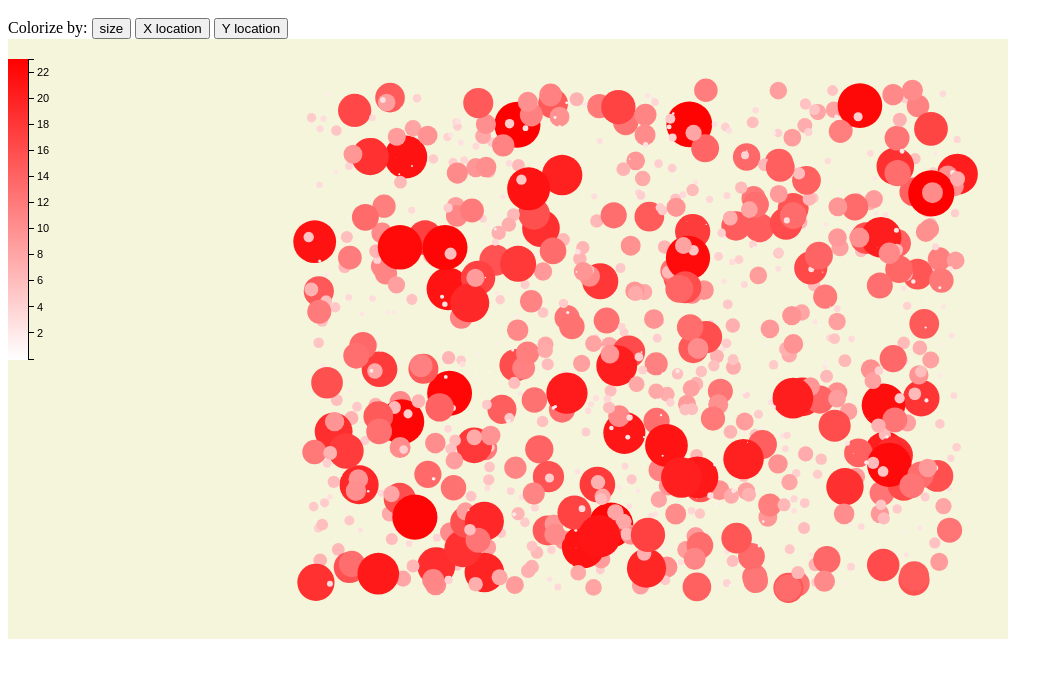
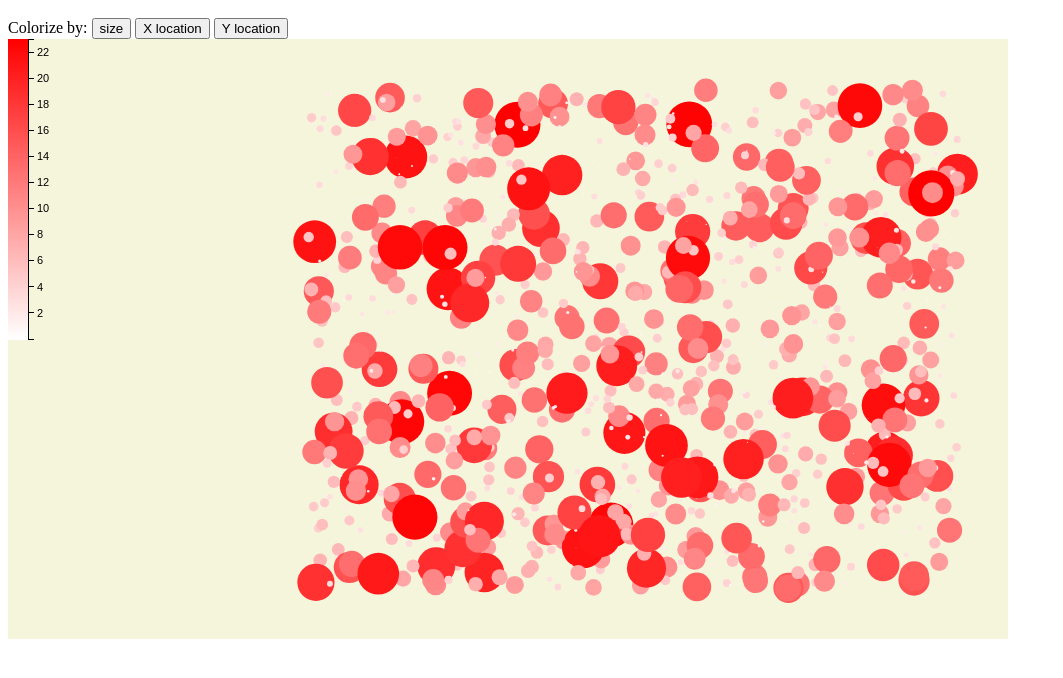
Before and after one commit to bmschmidt/colorbar, a plain HTML site: page index.html in a window 1280 px wide. Shown: the part 48-726 px from the top of the page, without its empty margins (0-1063 px from the left). Drawn offline with nearby package versions, Linux system fonts and the light colour scheme.

Commit message:
re-enabling origin to fix location: lightly tested

```diff
--- a/colorbar.js
+++ b/colorbar.js
@@ -1,6 +1,6 @@
 function Colorbar() {
     var scale, // the input scale this represents;
-    margin = {top: 20, right: 30, bottom: 30, left: 0}
+    margin = {top: 0, right: 30, bottom: 30, left: 0}
     orient = "vertical",
 
     origin = {
@@ -107,15 +107,19 @@ function Colorbar() {
 
             // select the svg if it exists
             var svg = d3.select(this)
-                .selectAll("svg.colorbar")
+                .selectAll("g.colorbar")
                 .data([origin]);
 
             // otherwise create the skeletal chart
-            var g_enter = svg.enter()
-                .append("svg")
+            var svg_enter = svg.enter()
+                .append("g")
                 .classed("colorbar", true)
+		.attr("transform",function(d) {return "translate(" + d[0] + "," + d[1] + ")"})
+
+	    var g_enter = svg_enter
                 .append("g")
                 .classed("colorbar", true);
+
             g_enter.append("g")
                 .classed("legend", true)
                 .classed("rect", true);
@@ -127,7 +131,8 @@ function Colorbar() {
                 .attr(thickness_attr, thickness + margin.left + margin.right)
                 .attr(length_attr, barlength + margin.top + margin.bottom)
                 .style("margin-top", origin.y - margin.top + "px")
-                .style("margin-left", origin.x - margin.left + "px");
+                .style("margin-left", origin.x - margin.left + "px")
+
 
             var transitionDuration = 1000;
 
--- a/index.html
+++ b/index.html
@@ -105,7 +105,7 @@ d3.selectAll("button").on("click",function(d) {
 
 
 colorbar = Colorbar()
-    .origin([15,60])
+    .origin([0,0])
     .scale(fillings).barlength(300).thickness(20)
     .title("Hover to update the pointer")
 
```
